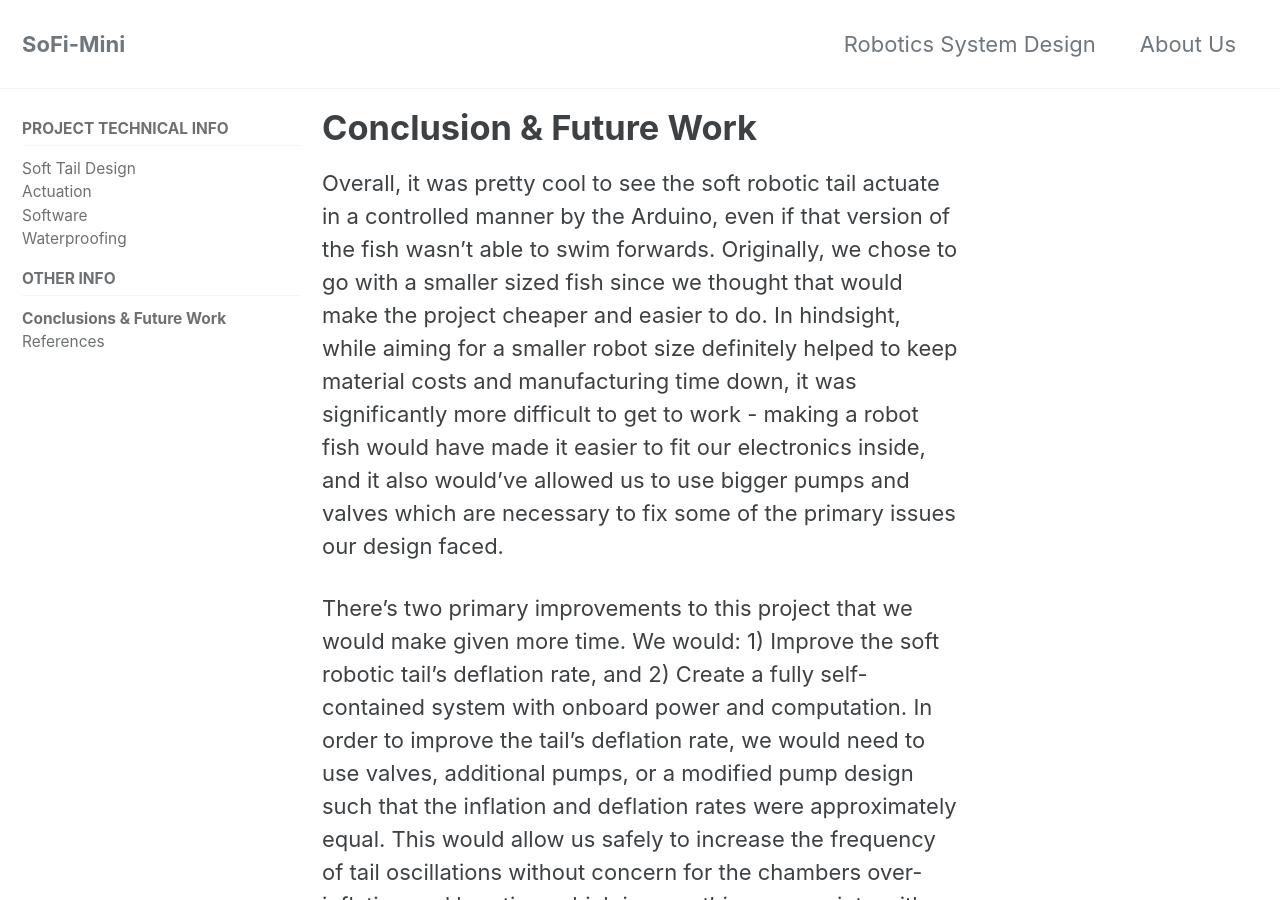
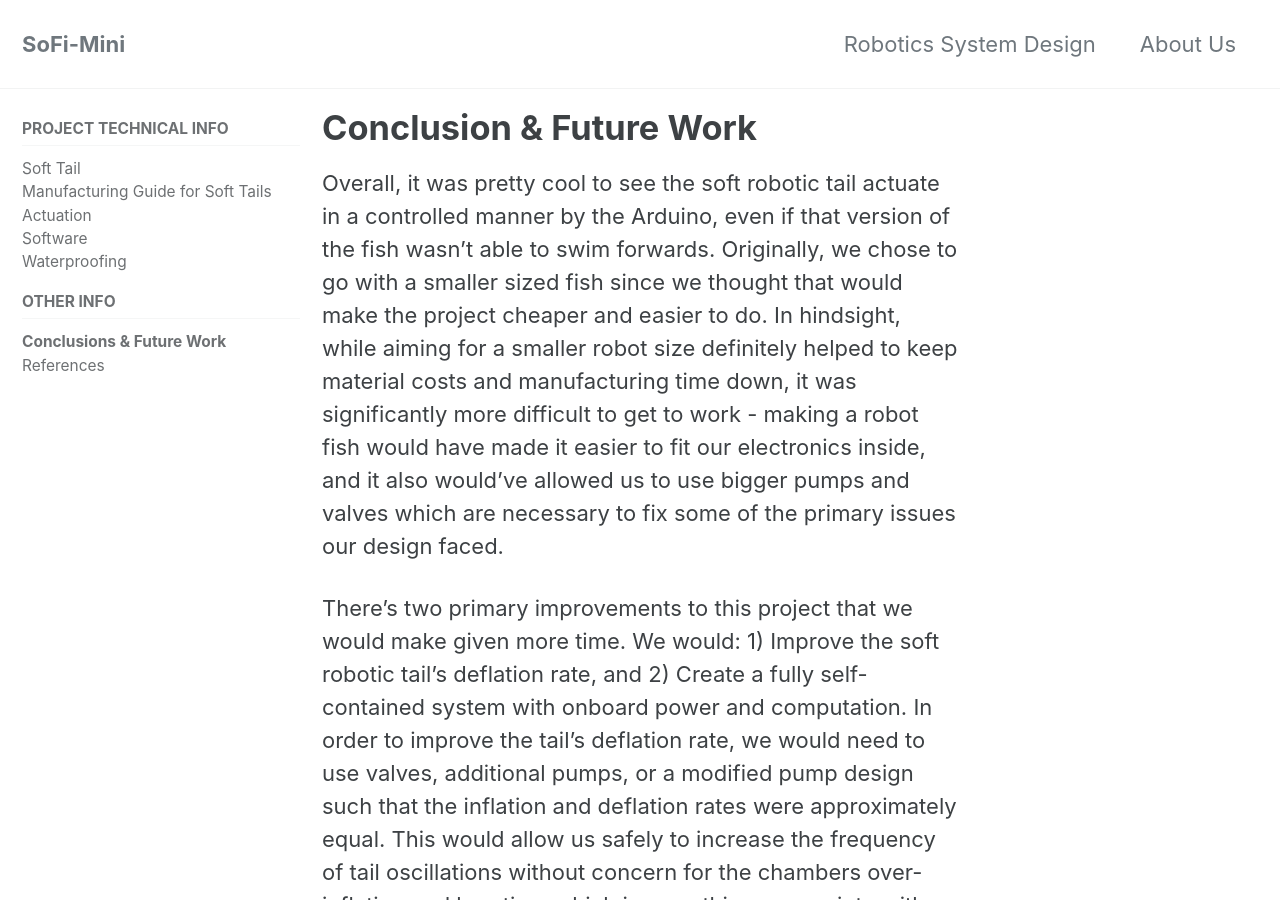
Before and after one commit to AmyPhung/robo_fish, a Jekyll site: the page built from _pages/conclusion.md, in a window 1280 px wide and 900 px high. Built offline with Jekyll 4.4.1, drawn with Linux system fonts in a browser that asks for light colours; cached includes are drawn as plain includes.

Commit message:
Update navigation.yml

```diff
--- a/_data/navigation.yml
+++ b/_data/navigation.yml
@@ -19,14 +19,17 @@ main:
 docs:
   - title: Project Technical Info
     children:
-      - title: "Soft Tail Design"
+      - title: "Soft Tail"
         url: /subsys-tail/
+      - title: "Manufacturing Guide for Soft Tails"
+        url: /soft_tail_manufacture/
       - title: "Actuation"
         url: /subsys-actuate/
       - title: "Software"
         url: /subsys-software/
       - title: "Waterproofing"
         url: /waterproofing/
+
   - title: Other Info
     children:
       - title: "Conclusions & Future Work"
```
